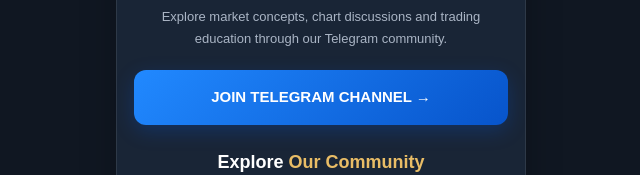
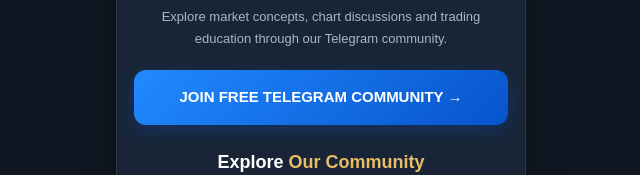
Before and after one commit to puskarbhai89/pushkar, a plain HTML site: page index.html in a window 1280 px wide. Shown: the part 242-417 px from the top of the page, without its empty margins (319-959 px from the left). Drawn offline with Linux system fonts and the light colour scheme.

Commit message:
Update index.html

```diff
--- a/index.html
+++ b/index.html
@@ -302,7 +302,7 @@ h1 {
         target="_blank"
         rel="noopener noreferrer"
     >
-        JOIN TELEGRAM CHANNEL →
+        JOIN FREE TELEGRAM COMMUNITY →
     </a>
 
     <div class="section-title">
```
